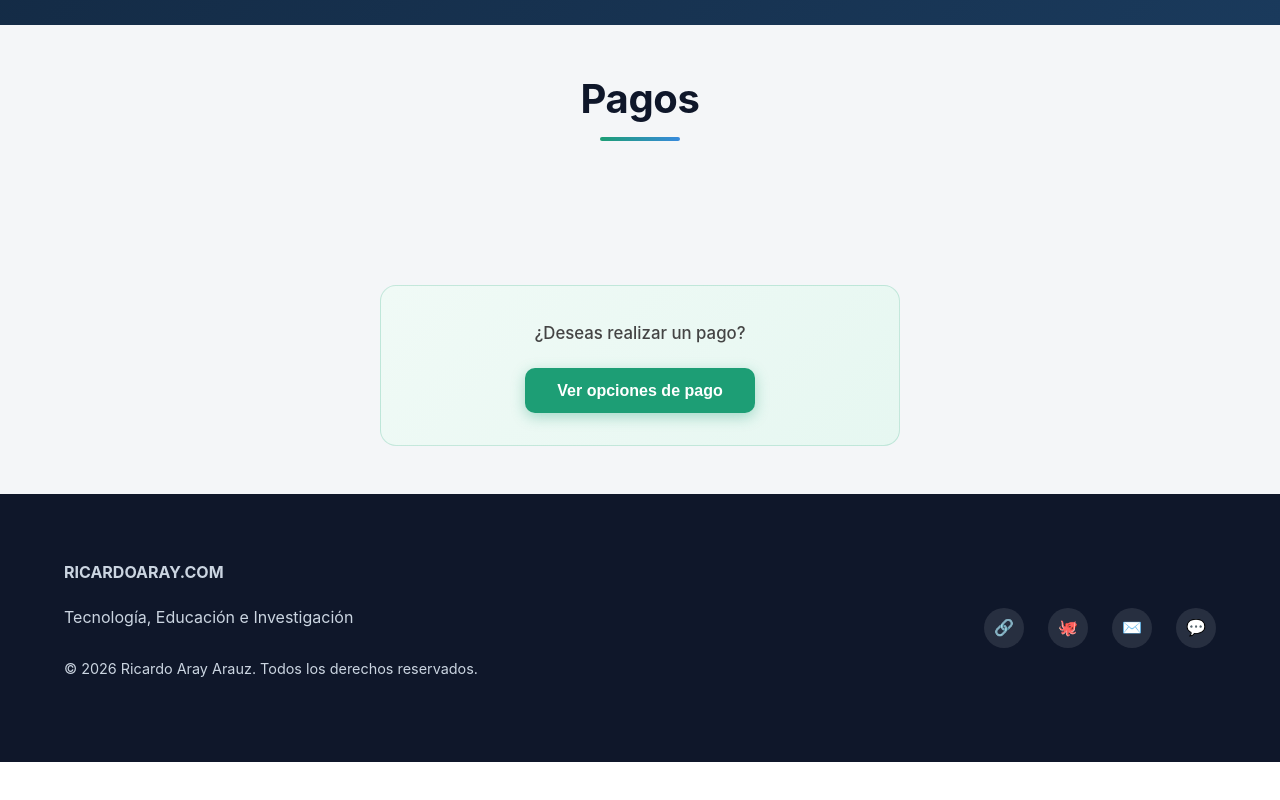
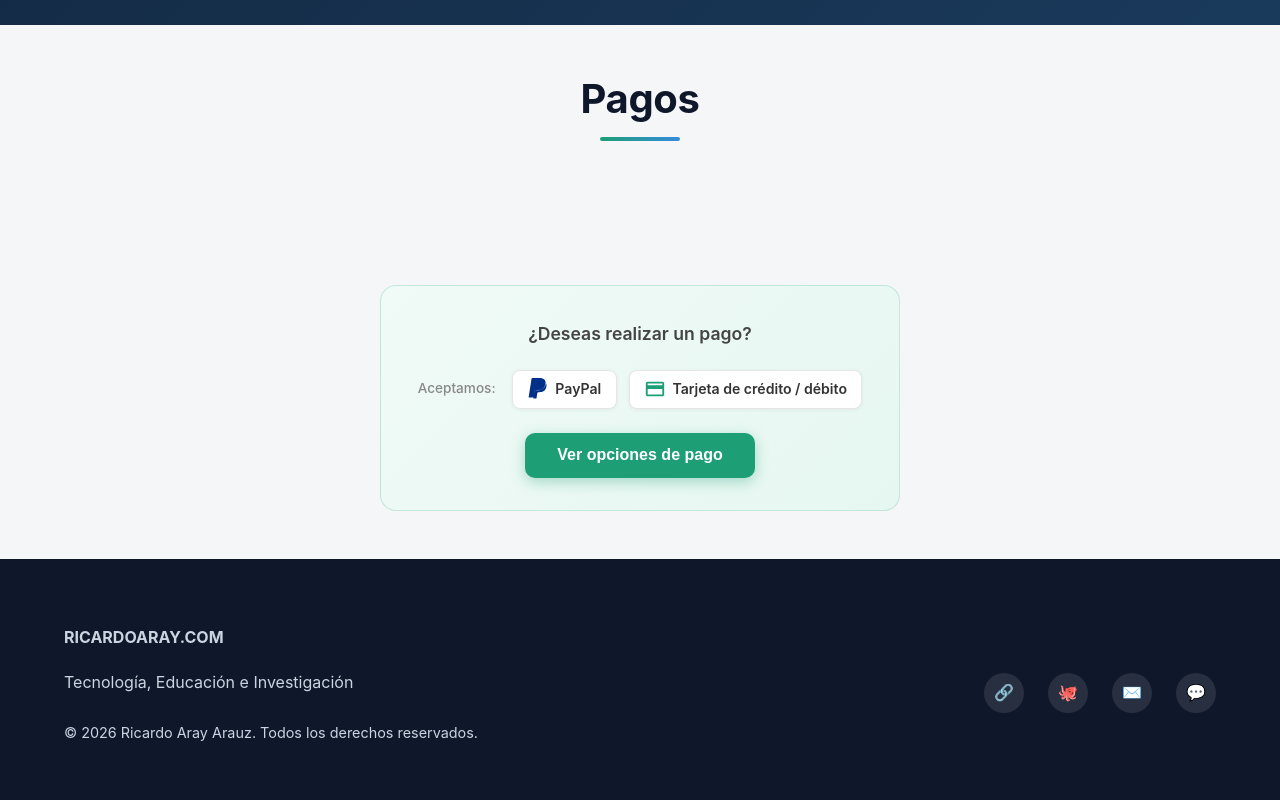
Before and after one commit to RicardoUleam2024/ricardoaray-web, a plain HTML site: page index.html in a window 1280 px wide. Shown: the part 4525-5325 px from the top of the page. Before the commit the page ends 5287 px from the top, so only its background shows below. Drawn offline with Linux system fonts and the light colour scheme.

Commit message:
update pagos: mostrar métodos de pago aceptados antes del clic
Co-Authored-By: Claude Sonnet 4.6 <noreply@anthropic.com>

```diff
--- a/index.html
+++ b/index.html
@@ -318,6 +318,17 @@
       </div>
       <div class="pago-trigger animate-element">
         <p class="pago-trigger-text">¿Deseas realizar un pago?</p>
+        <div class="pago-metodos">
+          <span class="pago-metodo-label">Aceptamos:</span>
+          <div class="pago-metodo-item">
+            <svg xmlns="http://www.w3.org/2000/svg" viewBox="0 0 24 24" width="22" height="22" fill="#003087"><path d="M7.076 21.337H2.47a.641.641 0 0 1-.633-.74L4.944.901C5.026.382 5.474 0 5.998 0h7.46c2.57 0 4.578.543 5.69 1.81 1.01 1.15 1.304 2.42 1.012 4.287-.023.143-.047.288-.077.437-.983 5.05-4.349 6.797-8.647 6.797h-2.19c-.524 0-.968.382-1.05.9l-1.12 7.106zm14.146-14.42a3.35 3.35 0 0 0-.607-.541c-.013.076-.026.175-.041.254-.59 3.025-2.566 6.481-8.079 6.481h-2.19a2.282 2.282 0 0 0-2.252 1.93l-1.167 7.397h3.43l.924-5.858a1.27 1.27 0 0 1 1.255-1.073h.794c3.925 0 6.993-1.595 7.894-6.208.386-1.987.115-3.55-.961-4.382z"/></svg>
+            <span>PayPal</span>
+          </div>
+          <div class="pago-metodo-item">
+            <svg xmlns="http://www.w3.org/2000/svg" viewBox="0 0 24 24" width="22" height="22" fill="#1D9E75"><path d="M20 4H4c-1.11 0-2 .89-2 2v12c0 1.11.89 2 2 2h16c1.11 0 2-.89 2-2V6c0-1.11-.89-2-2-2zm0 14H4v-6h16v6zm0-10H4V6h16v2z"/></svg>
+            <span>Tarjeta de crédito / débito</span>
+          </div>
+        </div>
         <button class="btn-pago-toggle" onclick="togglePago()">Ver opciones de pago</button>
       </div>
       <div class="payment-box animate-element" id="payment-box" style="display:none;">
@@ -360,7 +371,34 @@
       padding-top: 3rem;
       padding-bottom: 3rem;
     }
-    .pago-trigger-text { color: #444 !important; }
+    .pago-trigger-text { color: #444 !important; font-size: 1.1rem; font-weight: 600; }
+    .pago-metodos {
+      display: flex;
+      align-items: center;
+      justify-content: center;
+      flex-wrap: wrap;
+      gap: 0.75rem;
+      margin-bottom: 1.5rem;
+    }
+    .pago-metodo-label {
+      font-size: 0.85rem;
+      color: #888;
+      font-weight: 500;
+      margin-right: 0.25rem;
+    }
+    .pago-metodo-item {
+      display: flex;
+      align-items: center;
+      gap: 0.4rem;
+      background: #fff;
+      border: 1.5px solid #e5e5e5;
+      border-radius: 8px;
+      padding: 0.45rem 0.9rem;
+      font-size: 0.88rem;
+      font-weight: 600;
+      color: #333;
+      box-shadow: 0 1px 4px rgba(0,0,0,0.06);
+    }
     .pago-trigger {
       background: linear-gradient(135deg, #f0faf6 0%, #e6f7f1 100%) !important;
       border-color: rgba(29,158,117,0.2) !important;
```
